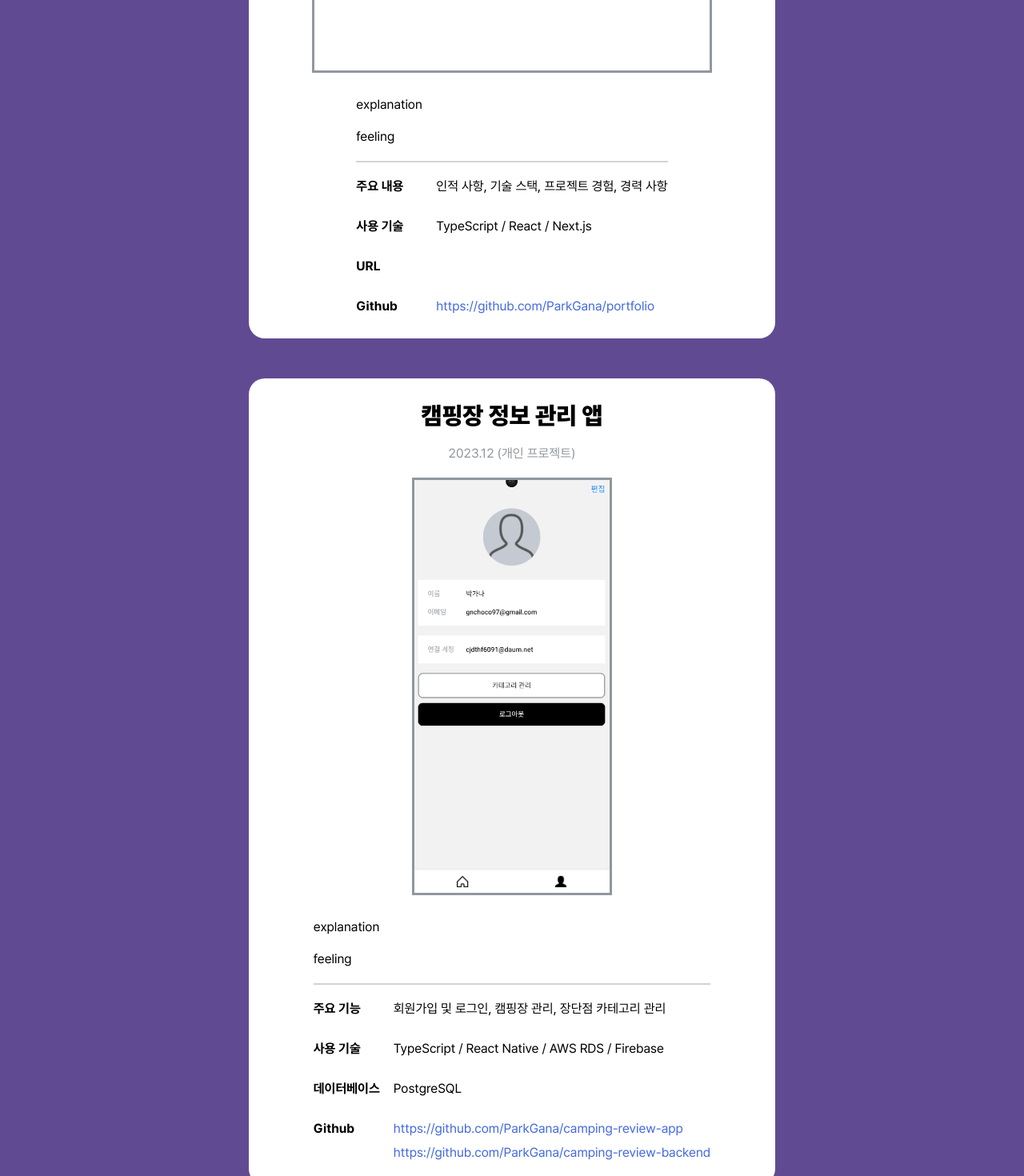
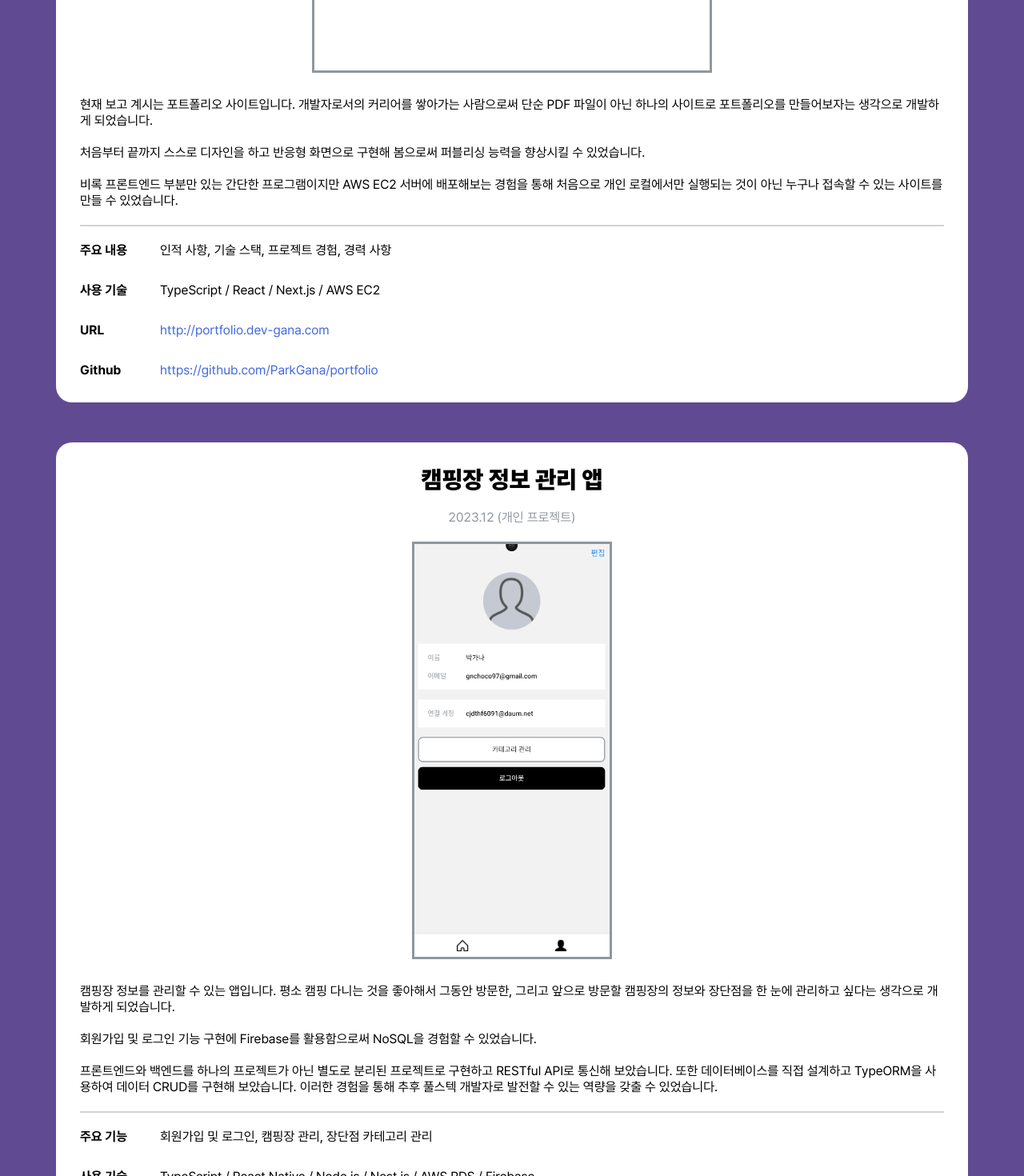
Before and after one commit to ParkGana/portfolio, a Next.js app: page / in a window 1280 px wide. Shown: the part 3520-4990 px from the top of the page at 80% size. Built offline with nearby package versions, Linux system fonts and the light colour scheme.

Commit message:
Project 설명 보완

```diff
--- a/src/components/item/project-item.style.ts
+++ b/src/components/item/project-item.style.ts
@@ -64,7 +64,7 @@ export namespace ProjectItemStyle {
     export namespace Contents {
         export const Container = styled.div``
 
-        export namespace Feeling {
+        export namespace Explanation {
             export const Container = styled.div`
                 display: grid;
                 gap: 20px;
@@ -72,7 +72,7 @@ export namespace ProjectItemStyle {
                 border-bottom: 2px solid lightgray;
             `
 
-            export const Text = styled.div`
+            export const Item = styled.div`
                 ${({ theme }) => `
                     ${theme.font.body1};
                 `}
--- a/src/components/item/project-item.view.tsx
+++ b/src/components/item/project-item.view.tsx
@@ -12,12 +12,13 @@ export function ProjectItem({ data, isApp }: { data: ProjectDataType; isApp: boo
             <ProjectItemStyle.SafetyContainer isApp={isApp}>
                 <ProjectItemStyle.Thumbnail src={data.screenshot[datas.page - 1]} isApp={isApp} />
                 <ProjectItemStyle.Contents.Container>
-                    <ProjectItemStyle.Contents.Feeling.Container>
-                        <ProjectItemStyle.Contents.Feeling.Text>
-                            {data.explanation}
-                        </ProjectItemStyle.Contents.Feeling.Text>
-                        <ProjectItemStyle.Contents.Feeling.Text>{data.feeling}</ProjectItemStyle.Contents.Feeling.Text>
-                    </ProjectItemStyle.Contents.Feeling.Container>
+                    <ProjectItemStyle.Contents.Explanation.Container>
+                        {data.explanation.map((explanation, index) => (
+                            <ProjectItemStyle.Contents.Explanation.Item key={index}>
+                                {explanation}
+                            </ProjectItemStyle.Contents.Explanation.Item>
+                        ))}
+                    </ProjectItemStyle.Contents.Explanation.Container>
                     <ProjectItemStyle.Contents.Information.Container>
                         {data.information.map((information, index) => (
                             <ProjectItemStyle.Contents.Information.SafetyContainer key={index}>
--- a/src/sections/project/project.data.ts
+++ b/src/sections/project/project.data.ts
@@ -2,8 +2,7 @@ export interface ProjectDataType {
     type: string
     title: string
     period: string
-    explanation: string
-    feeling: string
+    explanation: string[]
     information: {
         field: string
         value: string | string[]
@@ -16,8 +15,11 @@ export const ProjectData: ProjectDataType[] = [
         type: 'web',
         title: '포트폴리오 사이트',
         period: '2023.12 (개인 프로젝트)',
-        explanation: 'explanation',
-        feeling: 'feeling',
+        explanation: [
+            '현재 보고 계시는 포트폴리오 사이트입니다. 개발자로서의 커리어를 쌓아가는 사람으로써 단순 PDF 파일이 아닌 하나의 사이트로 포트폴리오를 만들어보자는 생각으로 개발하게 되었습니다.',
+            '처음부터 끝까지 스스로 디자인을 하고 반응형 화면으로 구현해 봄으로써 퍼블리싱 능력을 향상시킬 수 있었습니다.',
+            '비록 프론트엔드 부분만 있는 간단한 프로그램이지만 AWS EC2 서버에 배포해보는 경험을 통해 처음으로 개인 로컬에서만 실행되는 것이 아닌 누구나 접속할 수 있는 사이트를 만들 수 있었습니다.'
+        ],
         information: [
             {
                 field: '주요 내용',
@@ -25,11 +27,11 @@ export const ProjectData: ProjectDataType[] = [
             },
             {
                 field: '사용 기술',
-                value: 'TypeScript / React / Next.js'
+                value: 'TypeScript / React / Next.js / AWS EC2'
             },
             {
                 field: 'URL',
-                value: ''
+                value: 'http://portfolio.dev-gana.com'
             },
             {
                 field: 'Github',
@@ -42,8 +44,11 @@ export const ProjectData: ProjectDataType[] = [
         type: 'app',
         title: '캠핑장 정보 관리 앱',
         period: '2023.12 (개인 프로젝트)',
-        explanation: 'explanation',
-        feeling: 'feeling',
+        explanation: [
+            '캠핑장 정보를 관리할 수 있는 앱입니다. 평소 캠핑 다니는 것을 좋아해서 그동안 방문한, 그리고 앞으로 방문할 캠핑장의 정보와 장단점을 한 눈에 관리하고 싶다는 생각으로 개발하게 되었습니다.',
+            '회원가입 및 로그인 기능 구현에 Firebase를 활용함으로써 NoSQL을 경험할 수 있었습니다.',
+            '프론트엔드와 백엔드를 하나의 프로젝트가 아닌 별도로 분리된 프로젝트로 구현하고 RESTful API로 통신해 보았습니다. 또한 데이터베이스를 직접 설계하고 TypeORM을 사용하여 데이터 CRUD를 구현해 보았습니다. 이러한 경험을 통해 추후 풀스텍 개발자로 발전할 수 있는 역량을 갖출 수 있었습니다.'
+        ],
         information: [
             {
                 field: '주요 기능',
@@ -51,7 +56,7 @@ export const ProjectData: ProjectDataType[] = [
             },
             {
                 field: '사용 기술',
-                value: 'TypeScript / React Native / AWS RDS / Firebase'
+                value: 'TypeScript / React Native / Node.js / Nest.js / AWS RDS / Firebase'
             },
             {
                 field: '데이터베이스',
@@ -77,8 +82,10 @@ export const ProjectData: ProjectDataType[] = [
         type: 'app',
         title: 'TODO 앱',
         period: '2023.11 (인터넷 강의 수강)',
-        explanation: 'explanation',
-        feeling: 'feeling',
+        explanation: [
+            'TODO 목록을 관리할 수 있는 앱입니다. React Native에 대한 기초를 다지기 위해 수강한 인터넷 강의 결과물입니다.',
+            '웹 개발자로서의 커리어를 시작했지만 앱 개발이 메인이 되는 회사에 근무를 하면서 자연스럽게 앱 개발에도 관심을 가지게 되었습니다. 그러던 중, React를 기반으로 한 React Native라는 기술로 앱 개발을 할 수 있다는 것을 알게 되었고 개발자로서의 스펙트럼을 넓힐 수 있는 계기가 되지 않을까 라는 생각에 공부하게 되었습니다.'
+        ],
         information: [
             {
                 field: '주요 기능',
@@ -99,8 +106,10 @@ export const ProjectData: ProjectDataType[] = [
         type: 'web',
         title: 'Youtube 사이트',
         period: '2022.03 (인터넷 강의 수강)',
-        explanation: 'explanation',
-        feeling: 'feeling',
+        explanation: [
+            '가장 대중적인 영상 플랫폼 중 하나인 Youtube를 비슷하게 구현한 사이트입니다. React에 대한 기초를 다지기 위해 수강한 인터넷 강의 결과물입니다.',
+            '단순한 개발자가 아니라 전문 프론트엔드 개발자로서의 정체성을 확립하고 싶다는 생각이 들었습니다. 저에게 있어서 JavaScript가 가장 익숙하고 편한 언어였기 때문에 이를 기반으로 한 React라는 기술에 자연스럽게 관심을 가지게 되었고 누군가 가장 자신있는 기술 스텍이 무엇이냐고 했을 때 React라고 대답할 수 있었으면 좋겠다 라는 생각에 공부하게 되었습니다.'
+        ],
         information: [
             {
                 field: '주요 기능',
```
